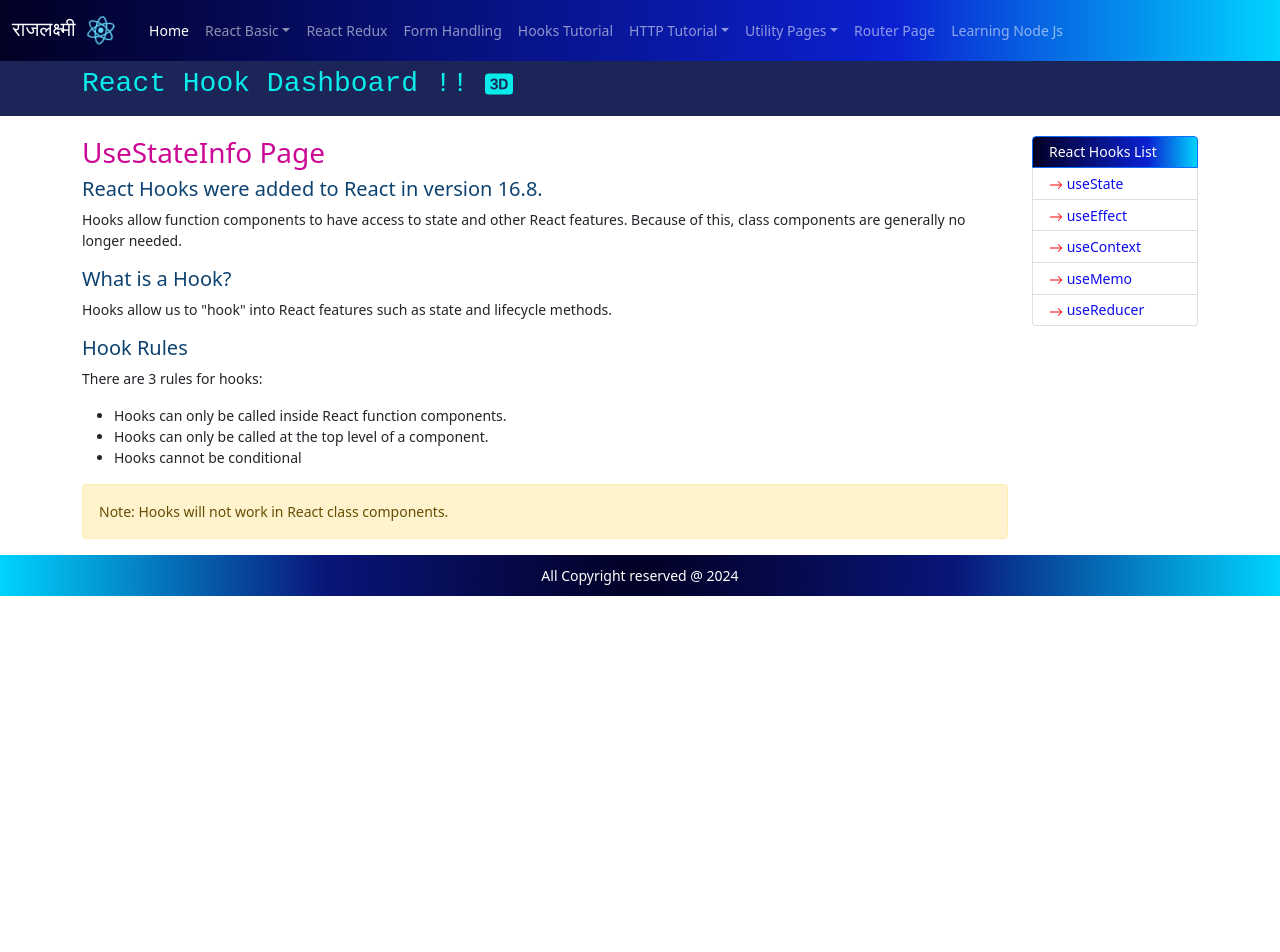
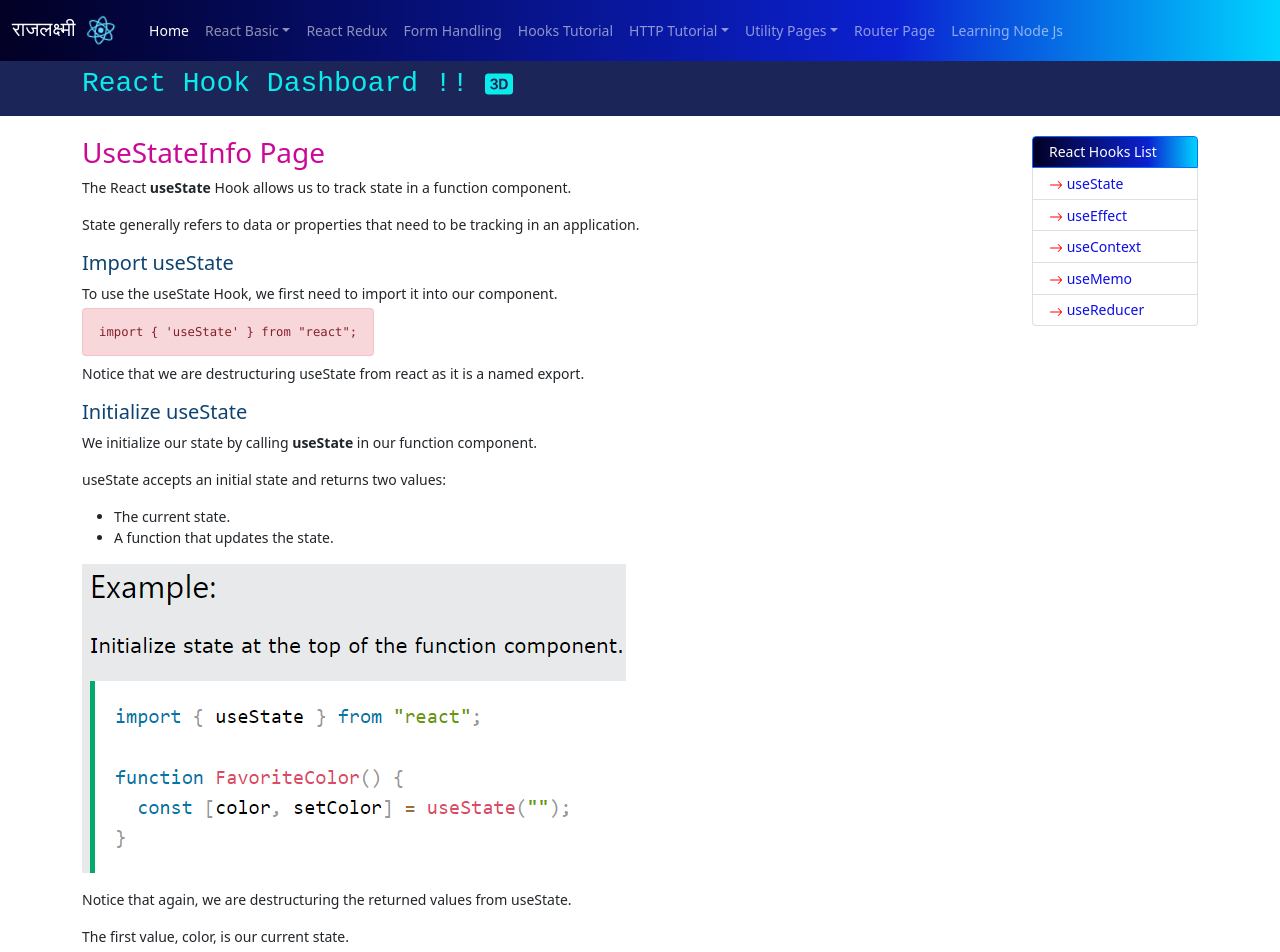
Before and after one commit to rakesh4288/Raj-Lakshmi-React, a React (Create React App) app: page /react-hook-tutorial/use-state-page in a window 1280 px wide. Shown: the top 952 px of the page. Before the commit the page ends 800 px from the top, so only its background shows below. Built offline with nearby package versions, Linux system fonts and the light colour scheme.

Commit message:
feat(useStateHook): Added useState component

```diff
--- a/src/Assets/index.js
+++ b/src/Assets/index.js
@@ -22,7 +22,8 @@ const AppImages = {
     HOCBasicStructure: require('./HOC_basic_structure.png'),
     HowtoCallHOC: require('./how_to_call_HOC.png'),
     StateVsProps: require('./state_vs_props.png'),
-    StatePropsCamparison: require('./state_vs_props_camparison_table.jpg')
+    StatePropsCamparison: require('./state_vs_props_camparison_table.jpg'),
+    UseStateHookImg: require('./use_state_hook_1.png')
 }
 
 export default AppImages;
--- a/src/Components/UseStateInfo.jsx
+++ b/src/Components/UseStateInfo.jsx
@@ -1,9 +1,42 @@
 import React from "react";
+import AppImages from "../Assets";
 
 const UseStateInfo = () => {
     return(
         <div id="use-state-info">
             <h3> UseStateInfo Page</h3>
+            <p>The React <b>useState</b> Hook allows us to track state in a function component.</p>
+            <p>State generally refers to data or properties that need to be tracking in an application.</p>
+
+            <h5>Import useState</h5>
+            <p>To use the useState Hook, we first need to import it into our component.</p>
+            <code className="alert alert-danger">{`import { 'useState' } from "react";`}</code> <br/><br/>
+            <p>Notice that we are destructuring useState from react as it is a named export.</p>
+
+            <h5>Initialize useState</h5>
+            <p>We initialize our state by calling <b>useState</b> in our function component.</p>
+            <p>useState accepts an initial state and returns two values:</p>
+            <ul>
+                <li>The current state.</li>
+                <li>A function that updates the state.</li>
+            </ul>
+
+            <p>
+                <img src={AppImages.UseStateHookImg} alt="UseStateHookImg" className="img-fluid" />
+            </p>
+
+            <p>
+                Notice that again, we are destructuring the returned values from useState.
+            </p>
+
+            <p>
+                The first value, color, is our current state.
+            </p>
+
+            <p>
+                The second value, setColor, is the function that is used to update our state.
+            </p>
+            <hr className="bg-danger"/>
         </div>
     )
 }
```
Also changed, not shown: src/Assets/use_state_hook_1.png (added).
